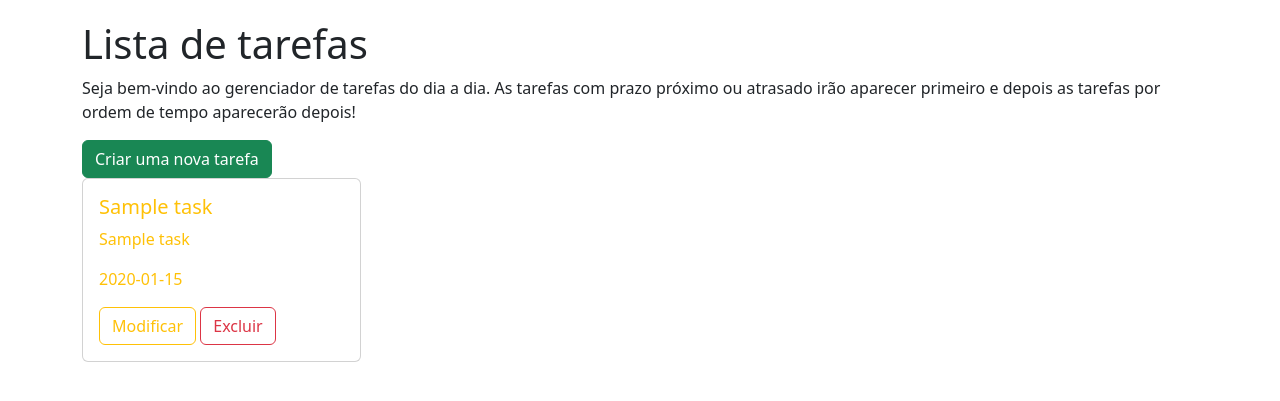
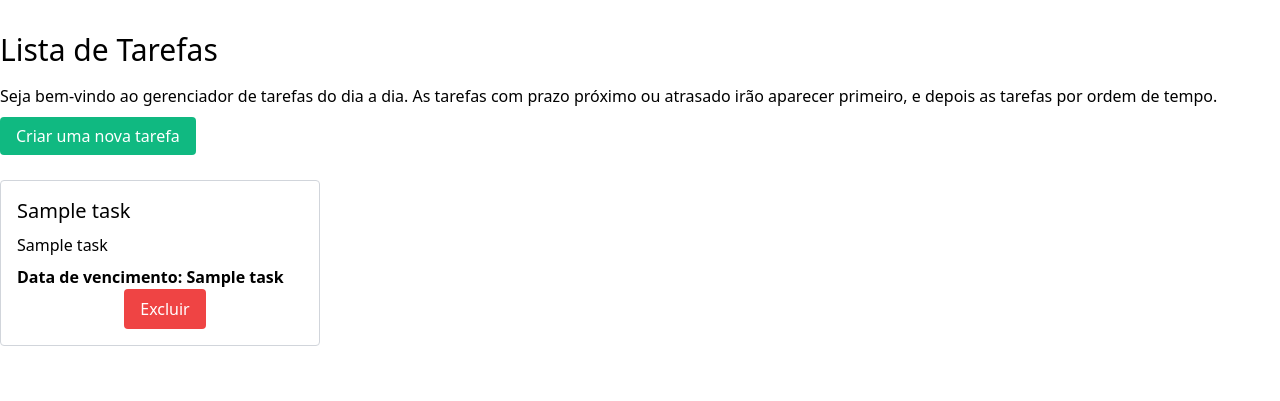
Before and after one commit to VitorAMelo/TrabalhoFinal-SistemasDistribuidos, a Flask app: page / in a window 1280 px wide. Shown: the top 401 px of the page. Run offline with Flask 2, Linux system fonts and the light colour scheme; a database or web service that is not in the repository returns one stand-in record (values such as "Sample title"); some libraries are stand-ins or nearby versions.

Commit message:
modified:   templates/edit.html 	modified:   templates/index.html

```diff
--- a/templates/index.html
+++ b/templates/index.html
@@ -1,52 +1,59 @@
 <!DOCTYPE html>
 <html>
 <head>
-    <title>Lista de tarefas</title>
-    <link rel="stylesheet" href="https://cdn.jsdelivr.net/npm/bootstrap@5.3.0/css/bootstrap.min.css">
+    <title>Lista de Tarefas</title>
+    <link rel="stylesheet" href="https://cdn.jsdelivr.net/npm/tailwindcss@2.2.7/dist/tailwind.min.css">
     <style>
-        .container {
-            margin-top: 20px;
-        }
         .task-container {
             display: flex;
             flex-wrap: wrap;
+            justify-content: flex-start;
         }
+
         .task-card {
-            width: calc(100% / 2); /* Exibe 2 tarefas por linha em telas pequenas */
+            width: calc(100% / 2); /* 2 tarefas por linha em telas pequenas */
         }
+
+        @media (min-width: 640px) {
+            .task-card {
+                width: calc(100% / 3); /* 3 tarefas por linha em telas médias */
+            }
+        }
+
         @media (min-width: 768px) {
             .task-card {
-                width: calc(100% / 3); /* Exibe 3 tarefas por linha em telas médias */
+                width: calc(100% / 4); /* 4 tarefas por linha em telas grandes */
             }
         }
-        @media (min-width: 992px) {
-            .task-card {
-                width: calc(100% / 4); /* Exibe 4 tarefas por linha em telas grandes */
-            }
+
+        .task-card .due-date {
+            font-weight: bold;
+        }
+
+        .task-card .due-date-late {
+            color: red;
+        }
+
+        .task-card .due-date-upcoming {
+            color: orange;
         }
     </style>
 </head>
 <body>
-    <div class="container">
-        <h1>Lista de tarefas</h1>
-        <p>Seja bem-vindo ao gerenciador de tarefas do dia a dia. As tarefas com prazo próximo ou atrasado irão aparecer primeiro e depois as tarefas por ordem de tempo aparecerão depois!</p>
-        <a href="{{ url_for('create') }}" class="btn btn-success">Criar uma nova tarefa</a>
-        <div class="task-container">
+    <div class="container mx-auto py-8">
+        <h1 class="text-3xl mb-4">Lista de Tarefas</h1>
+        <p class="mb-4">Seja bem-vindo ao gerenciador de tarefas do dia a dia. As tarefas com prazo próximo ou atrasado irão aparecer primeiro, e depois as tarefas por ordem de tempo.</p>
+        <a href="{{ url_for('create') }}" class="bg-green-500 text-white px-4 py-2 rounded">Criar uma nova tarefa</a>
+        <div class="task-container mt-8">
             {% for task in tasks %}
-                <div class="task-card">
-                    <div class="card {{ 'text-danger' if task[3] < current_date else 'text-warning' }}">
-                        <div class="card-body">
-                            <h5 class="card-title">{{ task[1] }}</h5>
-                            <p class="card-text">{{ task[2] }}</p>
-                            <p class="card-text {{ 'text-danger' if task[3] < current_date else 'text-warning' }}">
-                                {{ task[3].strftime('%d/%m/%Y') }}
-                            </p>
-                            <a href="{{ url_for('edit', id=task[0]) }}" class="btn btn-outline-warning">Modificar</a>
-                            <form action="{{ url_for('delete', id=task[0]) }}" method="post" style="display: inline;">
-                                <button type="submit" class="btn btn-outline-danger">Excluir</button>
-                            </form>
-                        </div>
-                    </div>
+                <div class="task-card border border-gray-300 rounded p-4 mb-4">
+                    <h3 class="text-xl mb-2">{{ task[1] }}</h3>
+                    <p class="mb-2">{{ task[2] }}</p>
+                    <p class="due-date {% if task[3] < current_date %}due-date-late{% elif task[3] - current_date < 7 %}due-date-upcoming{% endif %}">Data de vencimento: {{ task[3] }}</p>
+                    <a href="{{ url_for('edit', id=task[0]) }}" class="bg-orange-500 text-white px-4 py-2 rounded">Modificar</a>
+                    <form action="{{ url_for('delete', id=task[0]) }}" method="post" class="inline">
+                        <button type="submit" class="bg-red-500 text-white px-4 py-2 rounded">Excluir</button>
+                    </form>
                 </div>
             {% endfor %}
         </div>
```
Also changed, not shown: templates/edit.html (+15 -15 lines).
